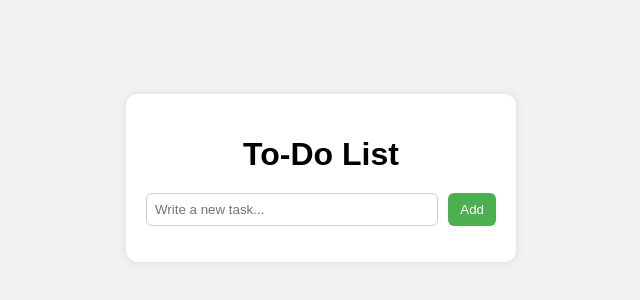
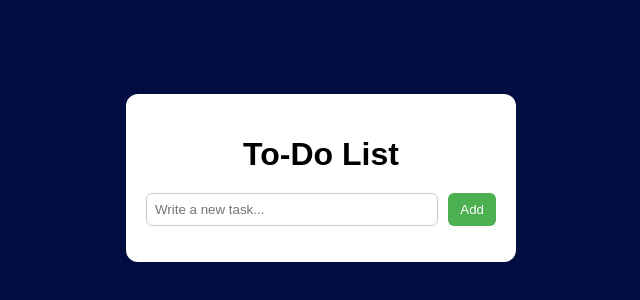
Before and after one commit to aminSimyari/To-Do-App, a plain HTML site: page index.html in a window 1280 px wide. Shown: the part 230-530 px from the top of the page, without its empty margins (319-959 px from the left). Drawn offline with Linux system fonts and the light colour scheme.

Commit message:
changed bg color

```diff
--- a/style.css
+++ b/style.css
@@ -1,6 +1,6 @@
 body {
   font-family: sans-serif;
-  background: #f2f2f2;
+  background: rgb(2, 14, 65);
   display: flex;
   justify-content: center;
   align-items: center;
```
